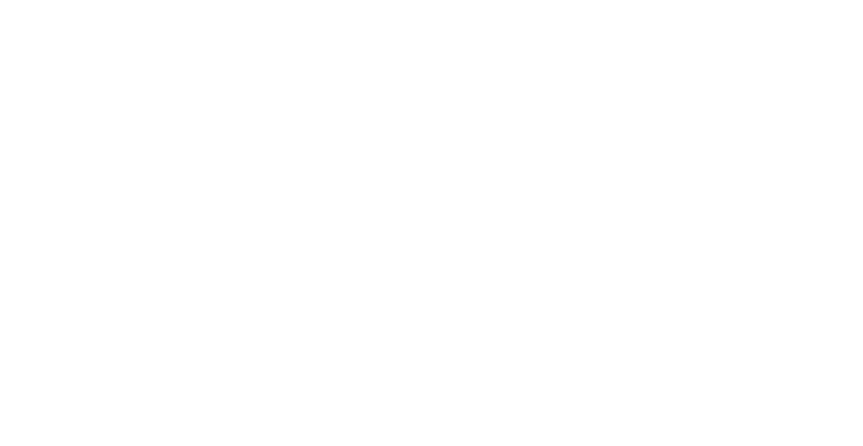
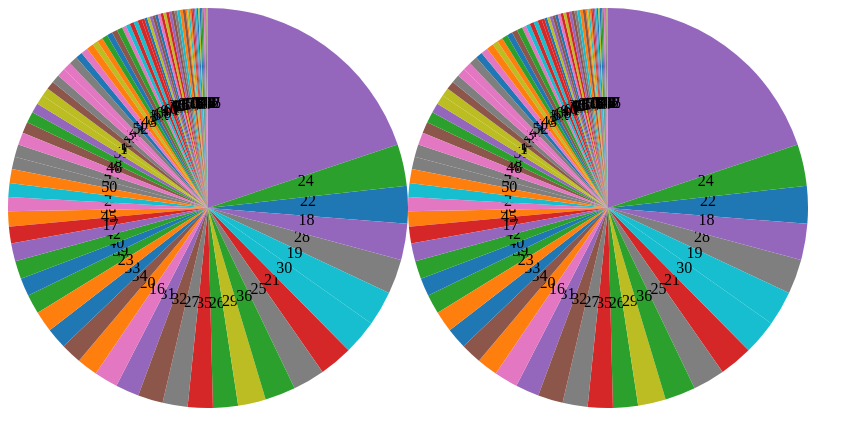
Before and after one commit to sapphiresao/lab9, a plain HTML site: page index.html in a window 1280 px wide. Shown: the whole page, without its empty margins (0-863 px from the left). Drawn offline with nearby package versions, Linux system fonts and the light colour scheme.

Commit message:
Update index.html

```diff
--- a/index.html
+++ b/index.html
@@ -2,6 +2,7 @@
 <html>
     <head>
         <script src="https://d3js.org/d3.v6.min.js"></script>
+        <script src="d3.js"></script>
       </head>
 <body>
 </body>
```
